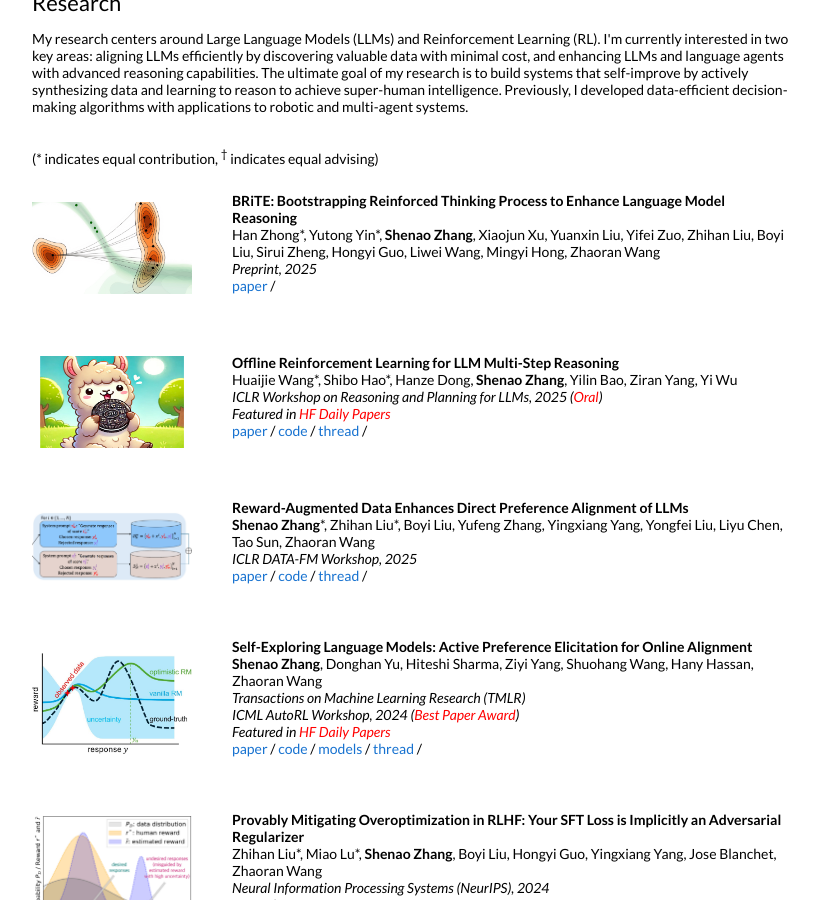
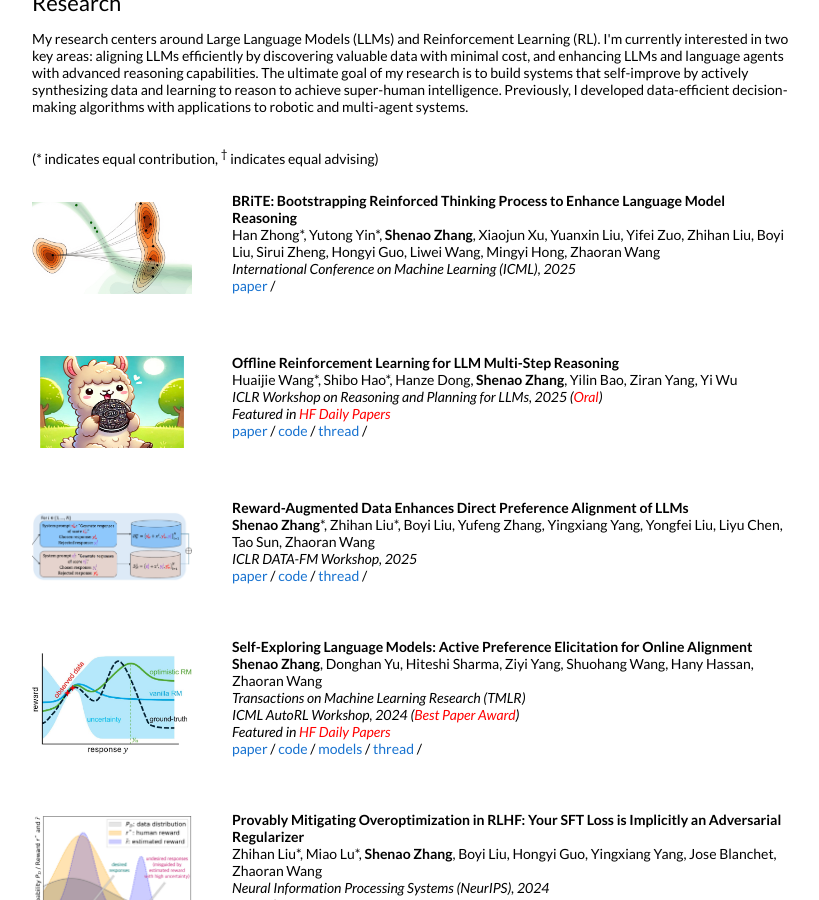
Before and after one commit to shenao-zhang/shenao-zhang.github.io, a Jekyll site: the page built from _posts/2025-01-05-brite.markdown, in a window 1280 px wide and 900 px high, scrolled down 310 px. Shown: the whole window, without its empty margins (228-1047 px from the left). Built offline with Jekyll 4.4.1, drawn with Linux system fonts in a browser that asks for light colours.

Commit message:
Update 2025-01-05-brite.markdown

```diff
--- a/_posts/2025-01-05-brite.markdown
+++ b/_posts/2025-01-05-brite.markdown
@@ -6,6 +6,6 @@ image: /images/brite.jpg
 categories: research
 author: "Shenao Zhang"
 authors: "Han Zhong*, Yutong Yin*, <strong>Shenao Zhang</strong>, Xiaojun Xu, Yuanxin Liu, Yifei Zuo, Zhihan Liu, Boyi Liu, Sirui Zheng, Hongyi Guo, Liwei Wang, Mingyi Hong, Zhaoran Wang"
-venue: "Preprint, 2025"
+venue: "International Conference on Machine Learning (ICML), 2025"
 arxiv: https://arxiv.org/abs/2501.18858
 ---
```
